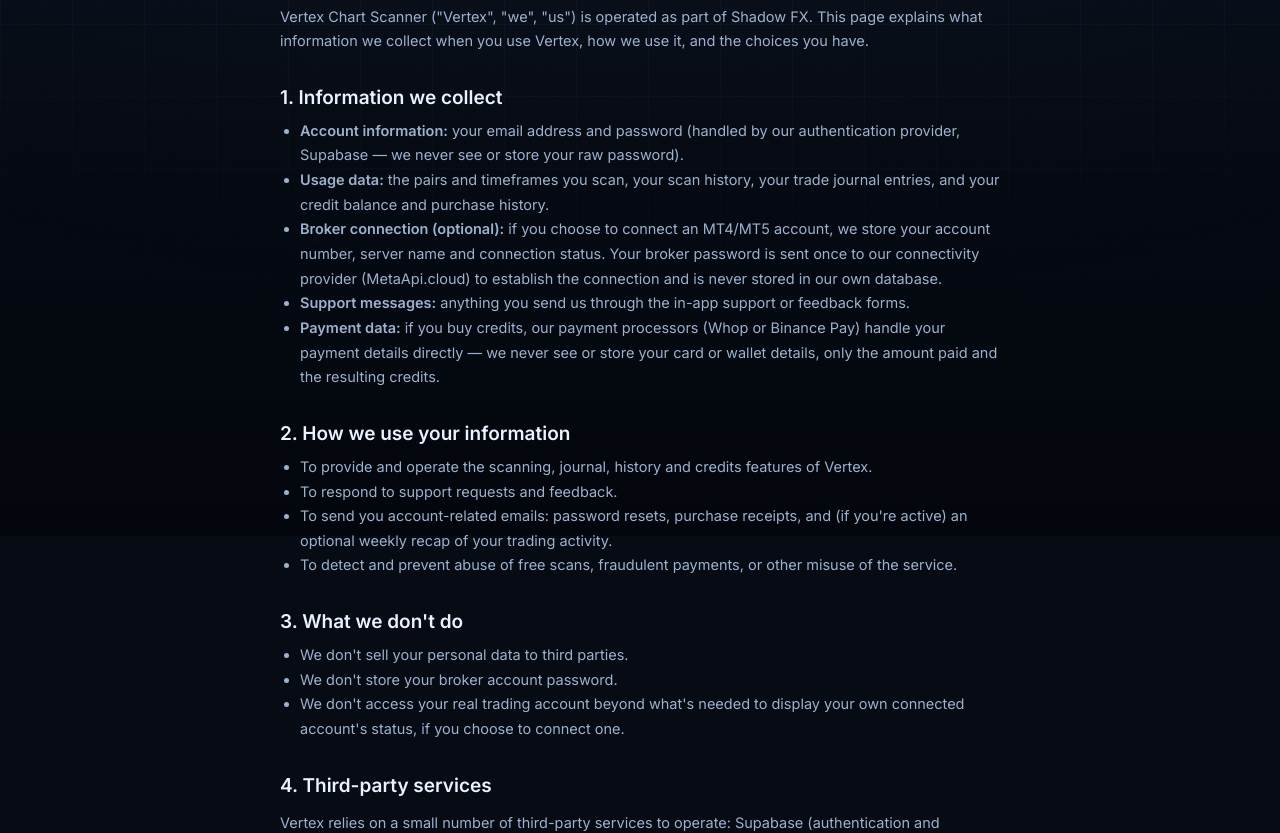
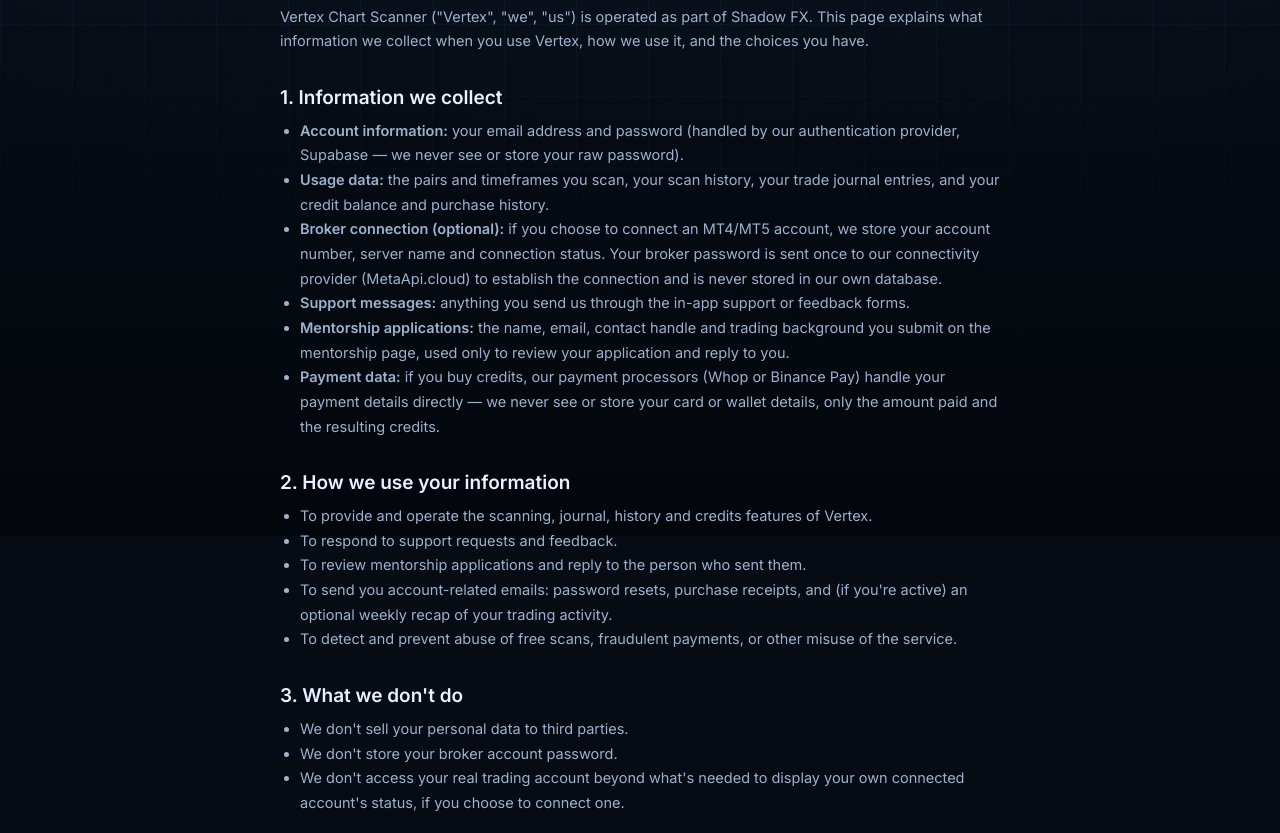
Before and after one commit to revealmabeba02-afk/Vertex, a plain HTML site: page pages/privacy.html in a window 1280 px wide. Shown: the part 264-1097 px from the top of the page. Drawn offline with Linux system fonts and the light colour scheme.

Commit message:
Disclose mentorship application data in the privacy policy

```diff
--- a/pages/privacy.html
+++ b/pages/privacy.html
@@ -82,6 +82,7 @@
     <li><strong>Usage data:</strong> the pairs and timeframes you scan, your scan history, your trade journal entries, and your credit balance and purchase history.</li>
     <li><strong>Broker connection (optional):</strong> if you choose to connect an MT4/MT5 account, we store your account number, server name and connection status. Your broker password is sent once to our connectivity provider (MetaApi.cloud) to establish the connection and is never stored in our own database.</li>
     <li><strong>Support messages:</strong> anything you send us through the in-app support or feedback forms.</li>
+    <li><strong>Mentorship applications:</strong> the name, email, contact handle and trading background you submit on the mentorship page, used only to review your application and reply to you.</li>
     <li><strong>Payment data:</strong> if you buy credits, our payment processors (Whop or Binance Pay) handle your payment details directly — we never see or store your card or wallet details, only the amount paid and the resulting credits.</li>
   </ul>
 
@@ -89,6 +90,7 @@
   <ul>
     <li>To provide and operate the scanning, journal, history and credits features of Vertex.</li>
     <li>To respond to support requests and feedback.</li>
+    <li>To review mentorship applications and reply to the person who sent them.</li>
     <li>To send you account-related emails: password resets, purchase receipts, and (if you're active) an optional weekly recap of your trading activity.</li>
     <li>To detect and prevent abuse of free scans, fraudulent payments, or other misuse of the service.</li>
   </ul>
```
